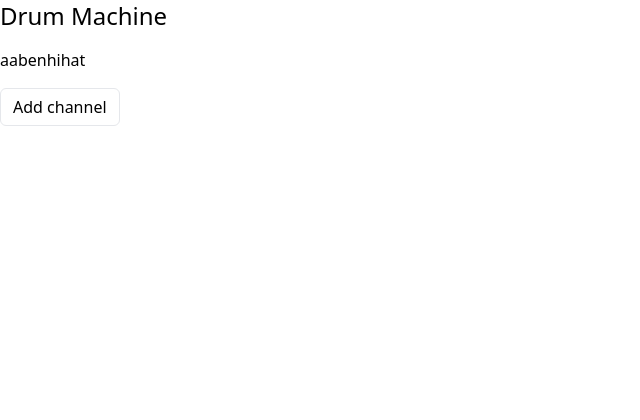
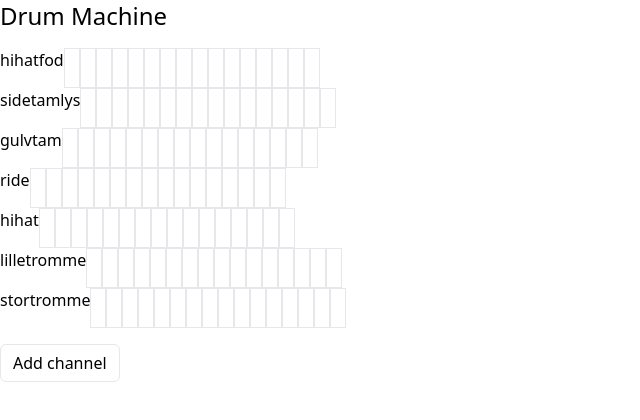
Before and after one commit to kaermorchen/drum-machine, a React (Vite) app: page / in a window 1280 px wide. Shown: the top 420 px of the page, without its empty margins (0-640 px from the left). Built offline with nearby package versions, Linux system fonts and the light colour scheme.

Commit message:
Add StepView

```diff
--- a/src/components/channel-view.tsx
+++ b/src/components/channel-view.tsx
@@ -1,4 +1,5 @@
 import Channel from '../models/channel';
+import StepView from './step-view';
 
 interface ChannelViewProps {
   channel: Channel;
@@ -6,8 +7,13 @@ interface ChannelViewProps {
 
 function ChannelView({ channel }: ChannelViewProps) {
   return (
-    <div className="mb-2" onClick={channel.song.play}>
-      {channel.song.name}
+    <div className='flex'>
+      <div onClick={channel.song.play}>{channel.song.name}</div>
+      <div className="flex">
+        {channel.steps.map((step, index) => (
+          <StepView step={step} key={index} />
+        ))}
+      </div>
     </div>
   );
 }
--- a/src/components/drum-machine.tsx
+++ b/src/components/drum-machine.tsx
@@ -3,22 +3,32 @@ import Channel from '../models/channel';
 import ChannelView from './channel-view';
 import Song from '../models/song';
 import { makeAutoObservable } from 'mobx';
+import Step from '../models/step';
+
+function createEmptySteps(length = 16) {
+  return Array.from({ length }, () => new Step());
+}
 
 const songs = [
-  new Song({ name: 'aabenhihat' }),
+  new Song({ name: 'hihatfod' }),
+  new Song({ name: 'sidetamlys' }),
   new Song({ name: 'gulvtam' }),
+  new Song({ name: 'ride' }),
   new Song({ name: 'hihat' }),
-  new Song({ name: 'hihatfod' }),
-  new Song({ name: 'kantslag' }),
   new Song({ name: 'lilletromme' }),
-  new Song({ name: 'ride' }),
-  new Song({ name: 'sidetamdyb' }),
-  new Song({ name: 'sidetamlys' }),
   new Song({ name: 'stortromme' }),
 ];
 
 class DrumMachineState {
-  channels = [new Channel({ song: songs[0] })];
+  channels = [
+    new Channel({ song: songs[0], steps: createEmptySteps() }),
+    new Channel({ song: songs[1], steps: createEmptySteps() }),
+    new Channel({ song: songs[2], steps: createEmptySteps() }),
+    new Channel({ song: songs[3], steps: createEmptySteps() }),
+    new Channel({ song: songs[4], steps: createEmptySteps() }),
+    new Channel({ song: songs[5], steps: createEmptySteps() }),
+    new Channel({ song: songs[6], steps: createEmptySteps() }),
+  ];
 
   constructor() {
     makeAutoObservable(this);
@@ -27,7 +37,9 @@ class DrumMachineState {
   }
 
   addChannel() {
-    this.channels.push(new Channel({ song: songs[0] }));
+    this.channels.push(
+      new Channel({ song: songs[0], steps: createEmptySteps() })
+    );
   }
 }
 
--- /dev/null
+++ b/src/components/step-view.tsx
@@ -0,0 +1,13 @@
+import Step from '../models/step';
+
+interface StepViewProps {
+  step: Step;
+}
+
+function StepView({ step }: StepViewProps) {
+  return (
+    <div className="border w-4 h-10 cursor-pointer" onClick={step.toggle}></div>
+  );
+}
+
+export default StepView;
--- a/src/models/channel.ts
+++ b/src/models/channel.ts
@@ -2,15 +2,16 @@ import { makeAutoObservable } from 'mobx';
 import Step from './step';
 import Song from './song';
 
-type ChannelArgs = Pick<Channel, 'song'>;
+type ChannelArgs = Pick<Channel, 'song' | 'steps'>;
 
 export default class Channel {
-  steps: Step[] = [];
   song: Song;
+  steps: Step[];
 
-  constructor({ song }: ChannelArgs) {
+  constructor({ song, steps }: ChannelArgs) {
     makeAutoObservable(this);
 
     this.song = song;
+    this.steps = steps;
   }
 }
--- a/src/models/step.ts
+++ b/src/models/step.ts
@@ -1,7 +1,15 @@
 import { makeAutoObservable } from 'mobx';
 
 export default class Step {
+  isPlaying = false;
+
   constructor() {
     makeAutoObservable(this);
+
+    this.toggle = this.toggle.bind(this);
+  }
+
+  toggle() {
+    this.isPlaying = !this.isPlaying;
   }
 }
```
